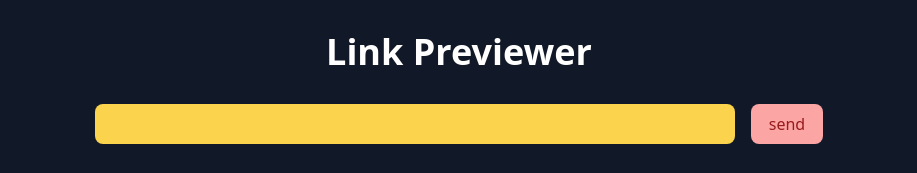
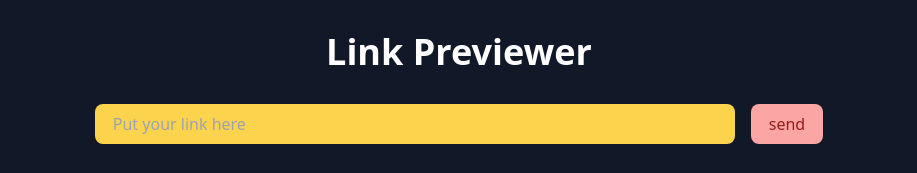
Before and after one commit to SaiSrichandra/Link-Previwer, a website: page public/index.html in a window 1280 px wide. Shown: the top 173 px of the page, without its empty margins (181-1098 px from the left). Drawn offline with nearby package versions, Linux system fonts and the light colour scheme.

Commit message:
Updated Styles

```diff
--- a/public/index.html
+++ b/public/index.html
@@ -11,7 +11,7 @@
 <body class="bg-gray-900">
     <h1 class="text-4xl font-semibold text-white text-center p-8">Link Previewer</h1>
     <form class="flex justify-center pb-8">
-        <input class="w-1/2 p-4 h-10 bg-yellow-300 rounded-lg text-yellow-800 font-medium focus:outline-none border-2 border-red-500 border-opacity-0 focus:border-opacity-100" type="text" name="textBox" id="textBox">
+        <input class="w-1/2 p-4 h-10 bg-yellow-300 rounded-lg text-yellow-800 font-medium focus:outline-none border-2 border-red-500 border-opacity-0 focus:border-opacity-100" type="text" name="textBox" placeholder="Put your link here" id="textBox">
         <button class="bg-red-300 px-4 ml-4 rounded-lg text-red-800 font-medium focus:outline-none border-2 border-red-500 border-opacity-0 focus:border-opacity-100" type="submit" id="button">send</button>
     </form>
     <div class="wrapper flex justify-center text-white ">
```
